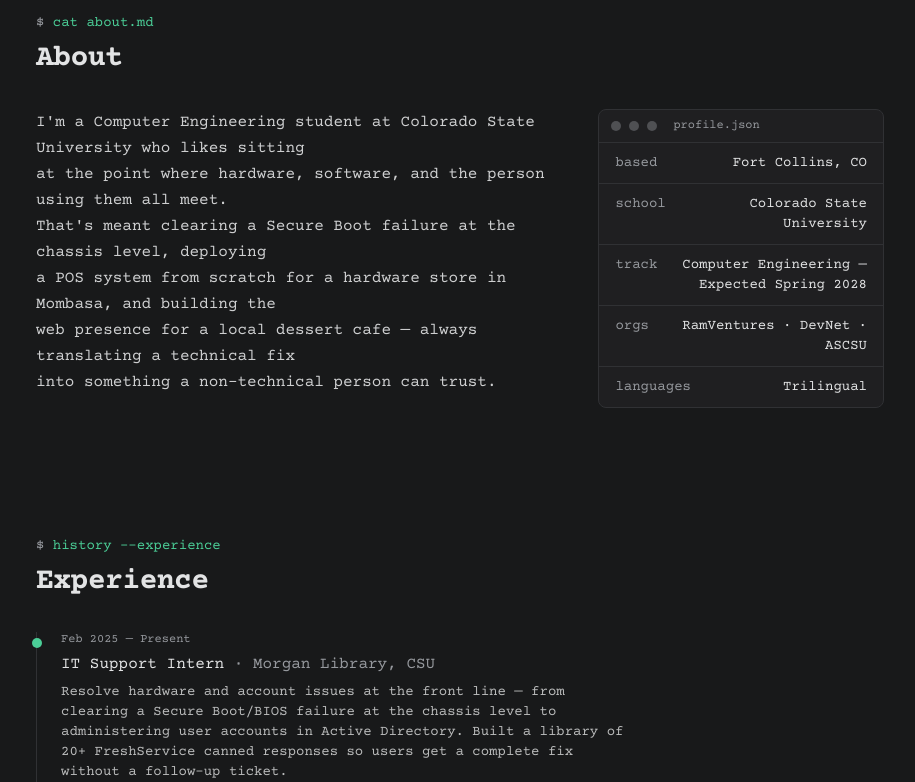
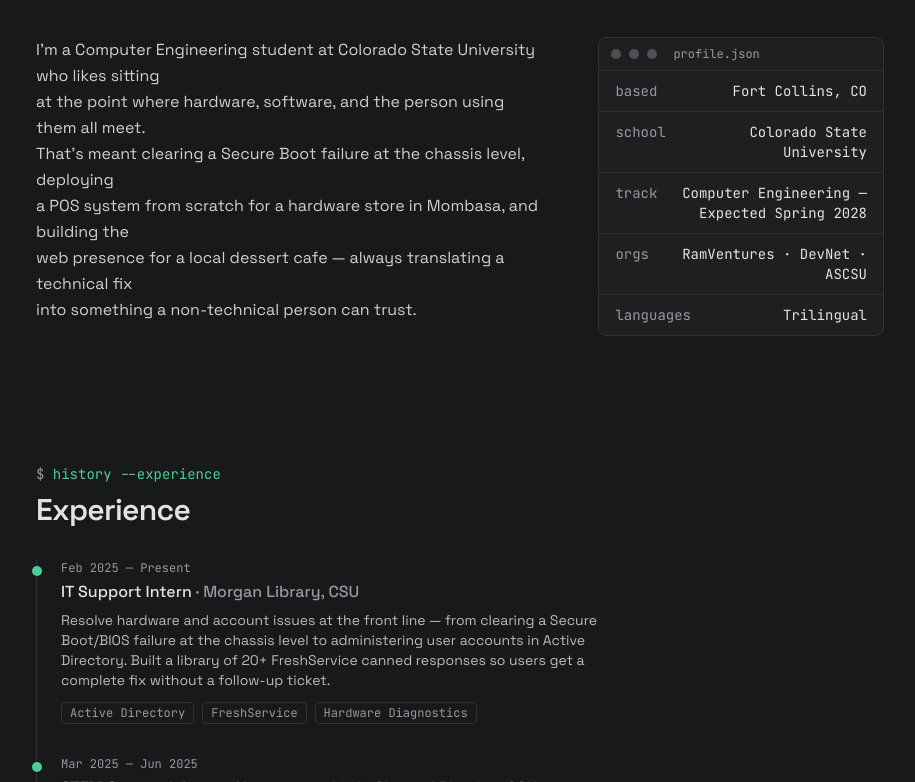
Before and after one commit to NaeemChakera/portfolio, a Next.js app: page / in a window 1280 px wide. Shown: the part 818-1600 px from the top of the page, without its empty margins (180-1095 px from the left). Built offline with nearby package versions, Linux system fonts and the light colour scheme.

Commit message:
Revert "Switch site font to Courier Prime, replace typewriter with fade-up scroll reveal"
This reverts commit 03fa2e8edfc37f1d98cc04f5ce3de3334e1d4e1b.

```diff
--- a/src/app/globals.css
+++ b/src/app/globals.css
@@ -38,8 +38,8 @@
   --color-accent: var(--color-accent);
   --color-accent-2: var(--color-accent-2);
   --color-border: var(--color-border);
-  --font-mono: var(--font-courier-prime);
-  --font-sans: var(--font-courier-prime);
+  --font-mono: var(--font-jetbrains-mono);
+  --font-sans: var(--font-space-grotesk);
 }
 
 * {
--- a/src/app/layout.tsx
+++ b/src/app/layout.tsx
@@ -1,14 +1,20 @@
 import type { Metadata } from "next";
-import { Courier_Prime } from "next/font/google";
+import { JetBrains_Mono, Space_Grotesk } from "next/font/google";
 import { CursorOrbit } from "@/components/cursor-orbit";
 import { MountainWireframe } from "@/components/mountain-wireframe";
 import { ThemeProvider } from "@/components/theme-provider";
 import "./globals.css";
 
-const courierPrime = Courier_Prime({
-  variable: "--font-courier-prime",
+const jetbrainsMono = JetBrains_Mono({
+  variable: "--font-jetbrains-mono",
   subsets: ["latin"],
-  weight: ["400", "700"],
+  weight: ["400", "500", "700"],
+});
+
+const spaceGrotesk = Space_Grotesk({
+  variable: "--font-space-grotesk",
+  subsets: ["latin"],
+  weight: ["400", "500", "600", "700"],
 });
 
 export const metadata: Metadata = {
@@ -22,7 +28,7 @@ export default function RootLayout({ children }: LayoutProps<"/">) {
     <html
       lang="en"
       suppressHydrationWarning
-      className={courierPrime.variable}
+      className={`${jetbrainsMono.variable} ${spaceGrotesk.variable}`}
     >
       <body className="min-h-screen antialiased selection:bg-accent">
         <ThemeProvider
--- a/src/components/about.tsx
+++ b/src/components/about.tsx
@@ -1,6 +1,6 @@
 import { SectionHeading } from "@/components/section-heading";
 import { TerminalFrame } from "@/components/terminal-frame";
-import { ScrollReveal } from "@/components/scroll-reveal";
+import { TypewriterText } from "@/components/typewriter-text";
 import { bio, factSheet } from "@/lib/data";
 
 export function About() {
@@ -9,10 +9,9 @@ export function About() {
       <SectionHeading command="cat about.md" title="About" />
 
       <div className="grid gap-8 sm:grid-cols-[1.3fr_0.7fr]">
-        <ScrollReveal
-          text={bio}
-          className="max-w-lg leading-relaxed text-ink/90 whitespace-pre-line"
-        />
+        <p className="max-w-lg leading-relaxed text-ink/90 whitespace-pre-line">
+          <TypewriterText text={bio} />
+        </p>
 
         <TerminalFrame title="profile.json">
           <dl className="divide-y divide-border font-mono text-sm">
--- a/src/components/contact.tsx
+++ b/src/components/contact.tsx
@@ -1,6 +1,6 @@
 import { SectionHeading } from "@/components/section-heading";
 import { TerminalFrame } from "@/components/terminal-frame";
-import { ScrollReveal } from "@/components/scroll-reveal";
+import { TypewriterText } from "@/components/typewriter-text";
 import { socials, profile } from "@/lib/data";
 
 const contactMessage = `${profile.status}. If something here looks like a fit, reach out — I want to hear about it.`;
@@ -12,7 +12,9 @@ export function Contact() {
 
       <TerminalFrame title="mailto.sh" className="max-w-lg">
         <div className="p-5">
-          <ScrollReveal text={contactMessage} className="text-ink/80" />
+          <p className="text-ink/80">
+            <TypewriterText text={contactMessage} />
+          </p>
           <ul className="mt-5 space-y-2 font-mono text-sm">
             {socials.map((social) => (
               <li key={social.label}>
--- a/src/components/experience.tsx
+++ b/src/components/experience.tsx
@@ -1,5 +1,5 @@
 import { SectionHeading } from "@/components/section-heading";
-import { ScrollReveal } from "@/components/scroll-reveal";
+import { TypewriterText } from "@/components/typewriter-text";
 import { experience } from "@/lib/data";
 
 export function Experience() {
@@ -26,10 +26,9 @@ export function Experience() {
               <h3 className="mt-1 font-medium">
                 {entry.role} <span className="text-muted">· {entry.org}</span>
               </h3>
-              <ScrollReveal
-                text={entry.summary}
-                className="mt-1.5 max-w-xl text-sm text-ink/80"
-              />
+              <p className="mt-1.5 max-w-xl text-sm text-ink/80">
+                <TypewriterText text={entry.summary} />
+              </p>
               <ul className="mt-3 flex flex-wrap gap-2">
                 {entry.tags.map((tag) => (
                   <li
--- a/src/components/projects.tsx
+++ b/src/components/projects.tsx
@@ -1,6 +1,6 @@
 import { SectionHeading } from "@/components/section-heading";
 import { TerminalFrame } from "@/components/terminal-frame";
-import { ScrollReveal } from "@/components/scroll-reveal";
+import { TypewriterText } from "@/components/typewriter-text";
 import { projects } from "@/lib/data";
 
 export function Projects() {
@@ -19,10 +19,9 @@ export function Projects() {
               className="magnetic-control block p-4 transition-colors hover:bg-bg/60"
             >
               <h3 className="font-medium">{project.name}</h3>
-              <ScrollReveal
-                text={project.description}
-                className="mt-1.5 text-sm text-ink/80"
-              />
+              <p className="mt-1.5 text-sm text-ink/80">
+                <TypewriterText text={project.description} />
+              </p>
               <ul className="mt-3 flex flex-wrap gap-2">
                 {project.tags.map((tag) => (
                   <li
--- a/src/components/scroll-reveal.tsx
+++ /dev/null
@@ -1,33 +0,0 @@
-"use client";
-
-import { motion, useReducedMotion } from "framer-motion";
-
-// Fades and slides `text` up into place the first time it scrolls into
-// view (each instance watches its own position, so — with several of
-// these on a page — every block animates independently as you reach it,
-// rather than the whole section firing together).
-//
-// Accessibility: respects `prefers-reduced-motion` via framer-motion's
-// `useReducedMotion`, which drops the animation to a plain opacity swap
-// with no vertical movement.
-export function ScrollReveal({
-  text,
-  className = "",
-}: {
-  text: string;
-  className?: string;
-}) {
-  const prefersReducedMotion = useReducedMotion();
-
-  return (
-    <motion.p
-      className={className}
-      initial={{ opacity: 0, y: prefersReducedMotion ? 0 : 16 }}
-      whileInView={{ opacity: 1, y: 0 }}
-      viewport={{ once: true, margin: "-10% 0px -10% 0px" }}
-      transition={{ duration: prefersReducedMotion ? 0.01 : 0.6, ease: "easeOut" }}
-    >
-      {text}
-    </motion.p>
-  );
-}
--- /dev/null
+++ b/src/components/typewriter-text.tsx
@@ -0,0 +1,71 @@
+"use client";
+
+import { useEffect, useRef, useState } from "react";
+import { useInView } from "framer-motion";
+
+// Types `text` out character by character the first time it scrolls into
+// view (each instance watches its own position, so — with several of
+// these on a page — every block starts typing independently as you reach
+// it, rather than the whole section firing together). Speed scales with
+// length so a long paragraph doesn't take forever and a short one doesn't
+// feel instant.
+//
+// Accessibility: the animated characters are aria-hidden — a screen
+// reader gets the full text immediately via a visually-hidden twin,
+// rather than waiting through the animation or hearing partial words.
+// `prefers-reduced-motion` skips the animation entirely.
+export function TypewriterText({
+  text,
+  className = "",
+}: {
+  text: string;
+  className?: string;
+}) {
+  const ref = useRef<HTMLSpanElement>(null);
+  const isInView = useInView(ref, {
+    once: true,
+    margin: "-10% 0px -10% 0px",
+  });
+  const [displayed, setDisplayed] = useState("");
+  const [done, setDone] = useState(false);
+
+  useEffect(() => {
+    if (!isInView) return;
+
+    const prefersReducedMotion =
+      typeof window !== "undefined" &&
+      window.matchMedia("(prefers-reduced-motion: reduce)").matches;
+
+    if (prefersReducedMotion || text.length === 0) {
+      // No animation loop to defer this through — reduced motion means
+      // showing the final state right away.
+      // eslint-disable-next-line react-hooks/set-state-in-effect
+      setDisplayed(text);
+      setDone(true);
+      return;
+    }
+
+    const perCharMs = Math.max(6, Math.min(18, 1800 / text.length));
+    let i = 0;
+    const id = setInterval(() => {
+      i += 1;
+      setDisplayed(text.slice(0, i));
+      if (i >= text.length) {
+        clearInterval(id);
+        setDone(true);
+      }
+    }, perCharMs);
+
+    return () => clearInterval(id);
+  }, [isInView, text]);
+
+  return (
+    <span ref={ref} className={className}>
+      <span aria-hidden="true">
+        {displayed}
+        {isInView && !done && <span className="cursor-blink text-accent">_</span>}
+      </span>
+      <span className="sr-only">{text}</span>
+    </span>
+  );
+}
```
